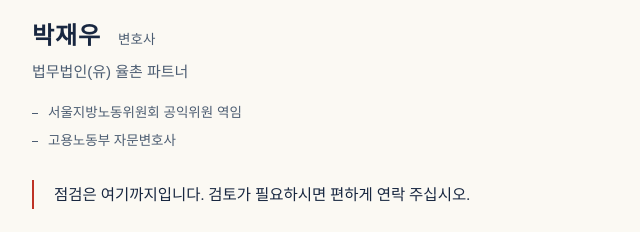
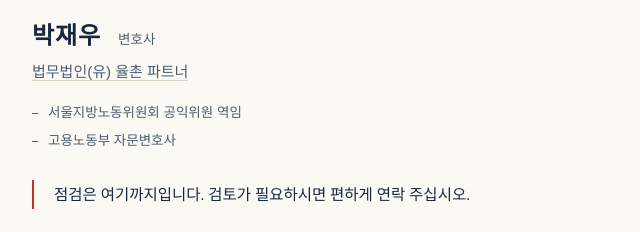
Before and after one commit to parkcoms/fair-hiring-checklist, a plain HTML site: page index.html in a window 1280 px wide. Shown: the part 1557-1789 px from the top of the page, 202-842 px from the left. Drawn offline with Linux system fonts and the light colour scheme; a web font is replaced by a local one.

Commit message:
프로필 소속에 율촌 프로필 링크 추가
Co-Authored-By: Claude Fable 5 <noreply@anthropic.com>

```diff
--- a/index.html
+++ b/index.html
@@ -892,7 +892,7 @@ footer .copyright { margin-top: 14px; font-weight: 600; color: var(--ink-soft);
 <div class="profile">
   <p class="p-eyebrow"><a class="brand-link" href="https://www.linkedin.com/in/parkbyun" target="_blank" rel="noopener">상생의 노동법</a></p>
   <div class="p-name">박재우 <small>변호사</small></div>
-  <div class="p-title">법무법인(유) 율촌 파트너</div>
+  <div class="p-title"><a class="brand-link" href="https://www.yulchon.com/ko/professionals/professionals-view/parkjw/park-jaewoo.do" target="_blank" rel="noopener">법무법인(유) 율촌 파트너</a></div>
   <ul>
     <li>서울지방노동위원회 공익위원 역임</li>
     <li>고용노동부 자문변호사</li>
```
